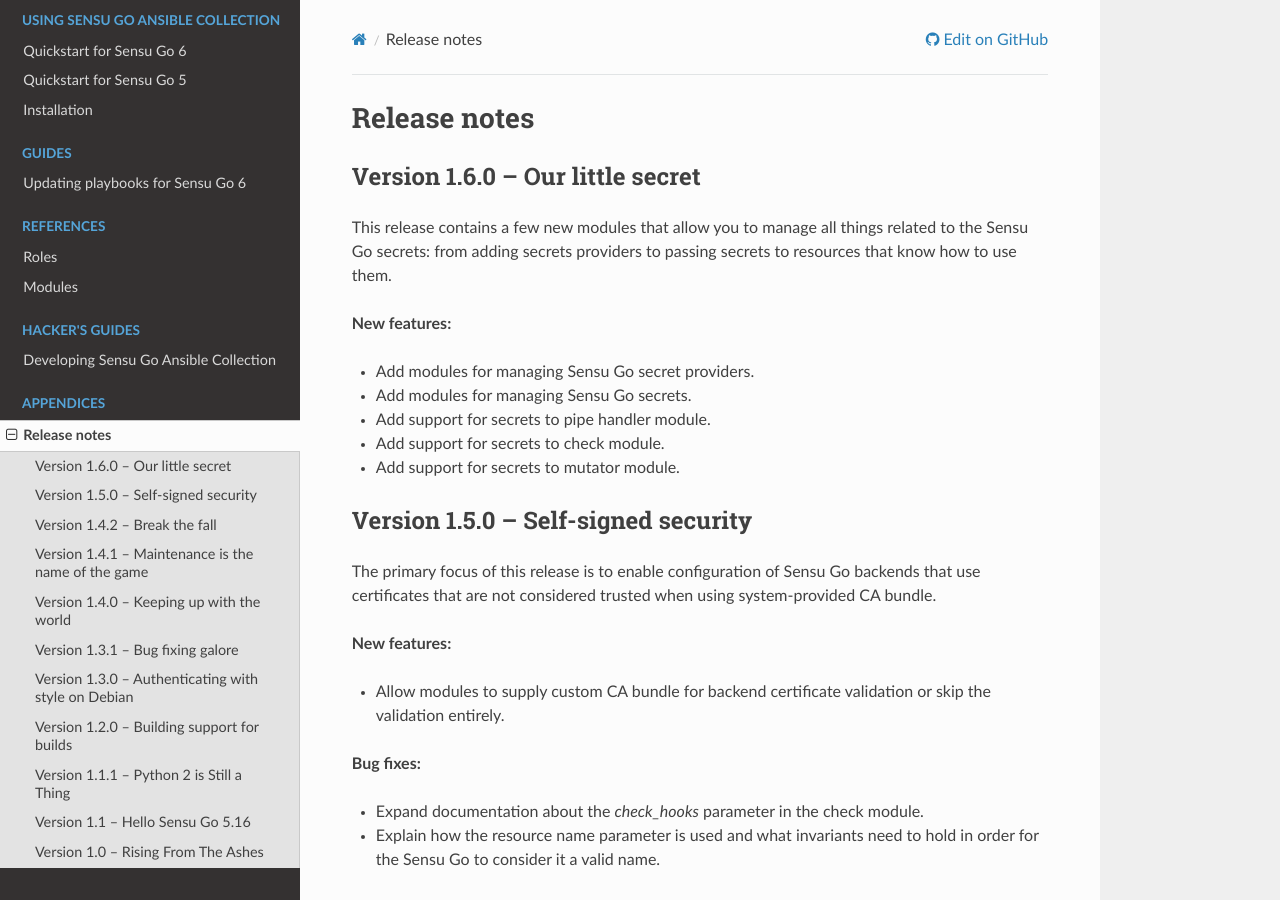
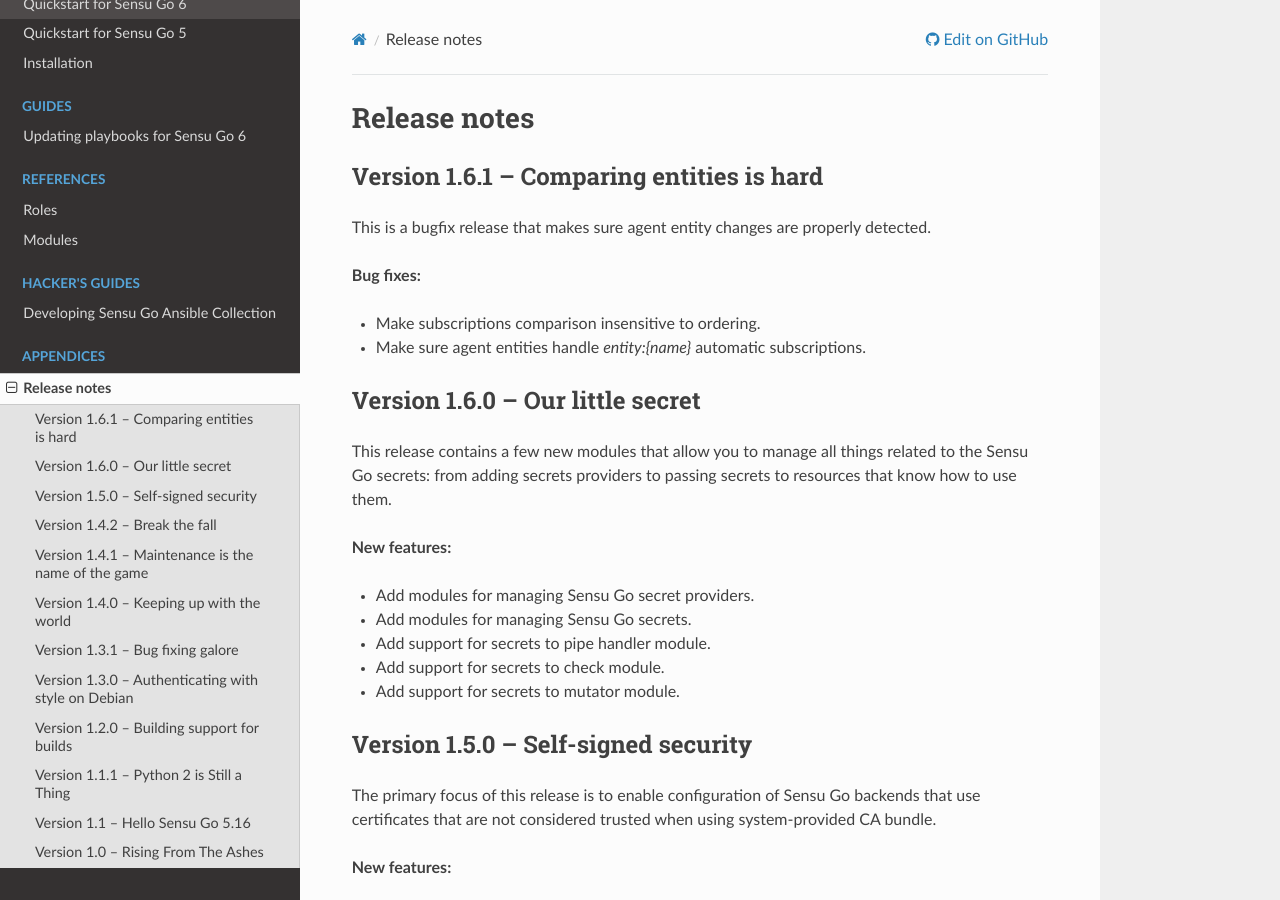
Before and after one commit to sensu/sensu-go-ansible, a Sphinx documentation site: the page built from docs/source/release_notes.rst, in a window 1280 px wide and 900 px high. Built offline with Sphinx 7.4.7 and the Read the Docs theme 2.0.0, drawn with Linux system fonts in a browser that asks for light colours.

Commit message:
Prepare for release 1.6.1

```diff
--- a/docs/source/release_notes.rst
+++ b/docs/source/release_notes.rst
@@ -1,5 +1,17 @@
 Release notes
 =============
+
+Version 1.6.1 -- Comparing entities is hard
+-------------------------------------------
+
+This is a bugfix release that makes sure agent entity changes are properly
+detected.
+
+**Bug fixes:**
+
+* Make subscriptions comparison insensitive to ordering.
+* Make sure agent entities handle *entity:{name}* automatic subscriptions.
+
 
 Version 1.6.0 -- Our little secret
 ----------------------------------
--- a/galaxy.yml
+++ b/galaxy.yml
@@ -1,6 +1,6 @@
 namespace: sensu
 name: sensu_go
-version: 1.6.0
+version: 1.6.1
 
 authors:
   - Paul Arthur <paul.arthur@flowerysong.com> (@flowerysong)
```
